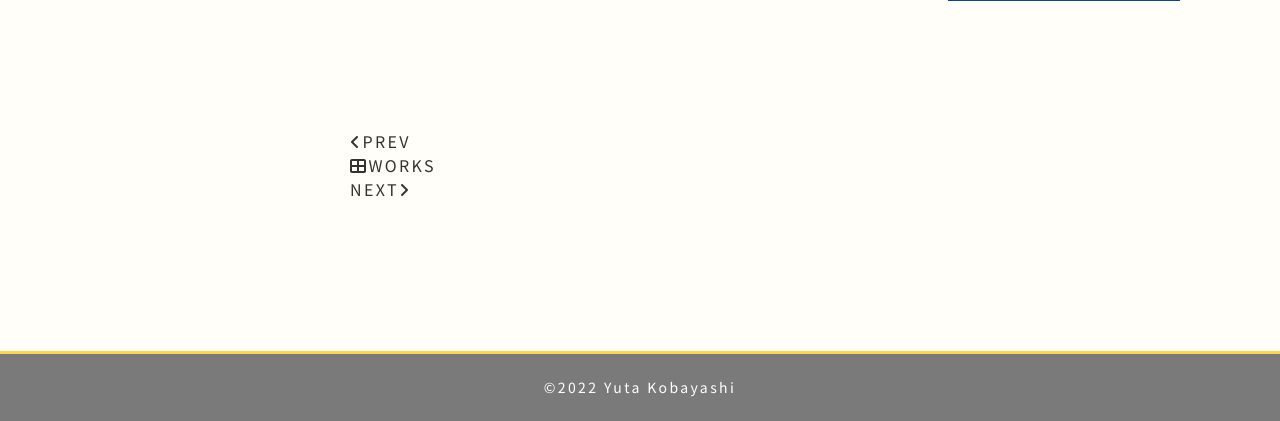
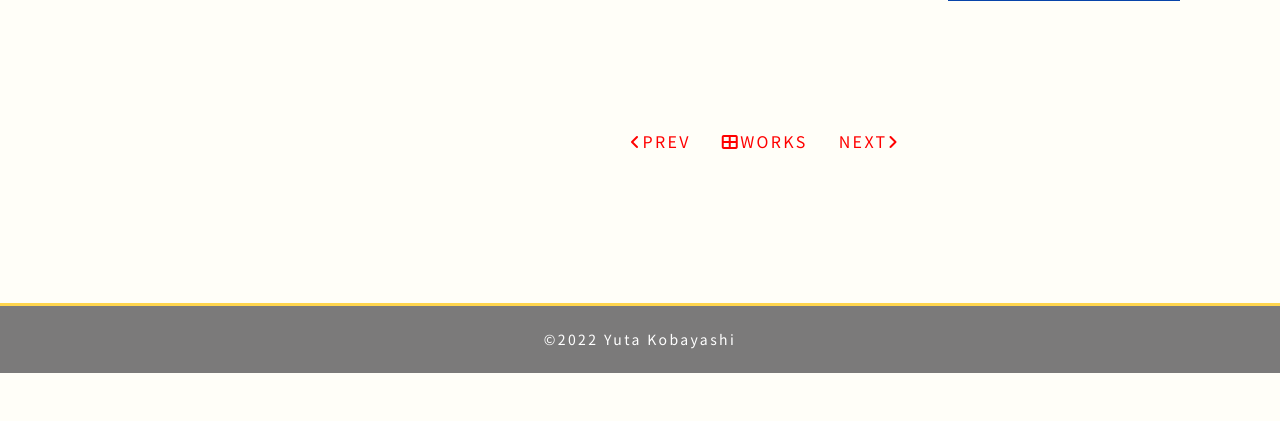
Before and after one commit to kbo580/my-portfolio-ver4, a PHP site: page /single.html in a window 1280 px wide. Shown: the part 5973-6394 px from the top of the page. After the commit the page ends 6346 px from the top, so only its background shows below. Run offline with PHP 8.4, Linux system fonts and the light colour scheme; style sheets or scripts are compiled from the project's sources; some libraries are stand-ins or nearby versions; some web fonts are replaced.

Commit message:
ページネーションの作成

```diff
--- a/css/styles.css
+++ b/css/styles.css
@@ -1082,48 +1082,22 @@ footer {
 }
 
 /* 記事ページ用ナビゲーション */
-.post-navigation .nav-links {
+.pagination {
   display: -webkit-box;
   display: -ms-flexbox;
   display: flex;
   -webkit-box-pack: justify;
       -ms-flex-pack: justify;
           justify-content: space-between;
-  position: relative;
-  width: 100%;
+  min-width: 270px;
+  width: 30%;
+  margin: 0 auto;
 }
 
-.post-navigation .nav-links .nav-previous,
-.post-navigation .nav-links .nav-next {
-  position: absolute;
-}
-
-.post-navigation .nav-links .nav-previous a,
-.post-navigation .nav-links .nav-next a {
-  color: #333;
-  border: 2px solid #000;
-  background-color: #fff;
-  display: inline-block;
-  border-radius: 4px;
-  padding: 0.5em 0.8em;
-  -webkit-transition: .3s;
-  transition: .3s;
-}
-
-.post-navigation .nav-links .nav-previous a:hover,
-.post-navigation .nav-links .nav-next a:hover {
-  background: #000;
-  color: #fff;
-}
-
-.post-navigation .nav-links .nav-previous {
-  top: 0;
-  left: 0;
-}
-
-.post-navigation .nav-links .nav-next {
-  top: 0;
-  right: 0;
+.to-works,
+.prev,
+.next {
+  color: red;
 }
 
 @media (min-width: 575px) {
--- a/css/styles.scss
+++ b/css/styles.scss
@@ -1091,41 +1091,56 @@ footer{
 }
 
 /* 記事ページ用ナビゲーション */
-.post-navigation .nav-links{
+.pagination{
   display: flex;
   justify-content: space-between;
-  position: relative;
-  width: 100%;
-
-  .nav-previous,
-  .nav-next{
-    position: absolute;
-    a{
-      color: #333;
-      border: 2px solid #000;
-      background-color: #fff;
-      display: inline-block;
-      border-radius: 4px;
-      padding: 0.5em 0.8em;
-      transition: .3s;
-      &:hover{
-        background: #000;
-        color: #fff;
-      }
-    }
-  }
-
-  .nav-previous{
-    top: 0;
-    left: 0;
-  }
-
-  .nav-next{
-    top: 0;
-    right: 0;
-
-  }
-}
+  min-width: 270px;
+  width: 30%;
+  margin: 0 auto;
+}
+
+.to-works,
+.prev,
+.next{
+  color: red;
+}
+
+
+// .post-navigation .nav-links{
+  // display: flex;
+  // justify-content: space-between;
+  // position: relative;
+  // width: 100%;
+
+  // .nav-previous,
+  // .nav-next{
+  //   position: absolute;
+  //   a{
+  //     color: #333;
+  //     border: 2px solid #000;
+  //     background-color: #fff;
+  //     display: inline-block;
+  //     border-radius: 4px;
+  //     padding: 0.5em 0.8em;
+  //     transition: .3s;
+  //     &:hover{
+  //       background: #000;
+  //       color: #fff;
+  //     }
+  //   }
+  // }
+
+  // .nav-previous{
+  //   top: 0;
+  //   left: 0;
+  // }
+
+  // .nav-next{
+  //   top: 0;
+  //   right: 0;
+
+  // }
+// }
 
 @media (min-width: 575px) {
   .single{
```
Also changed, not shown: 1 other file.
